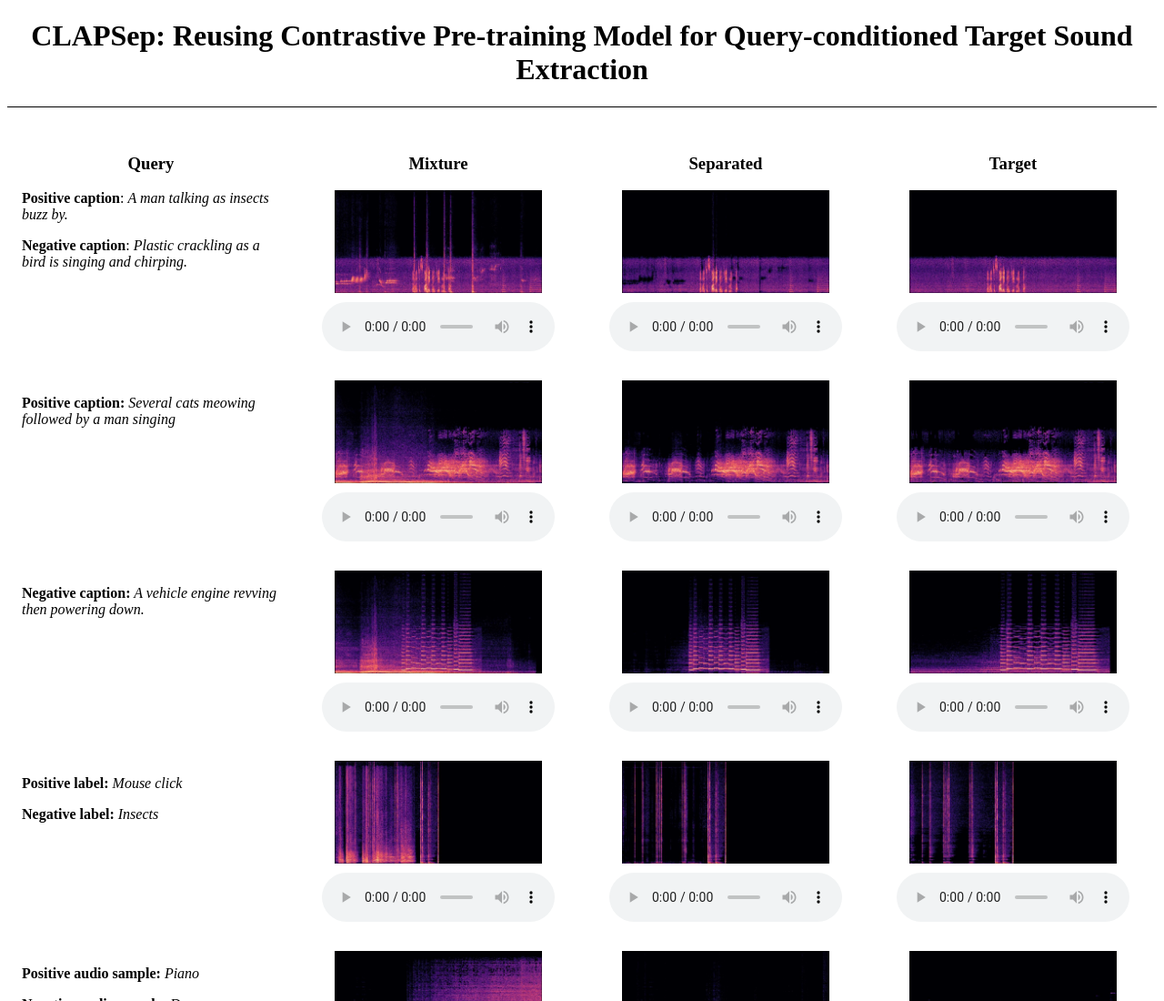
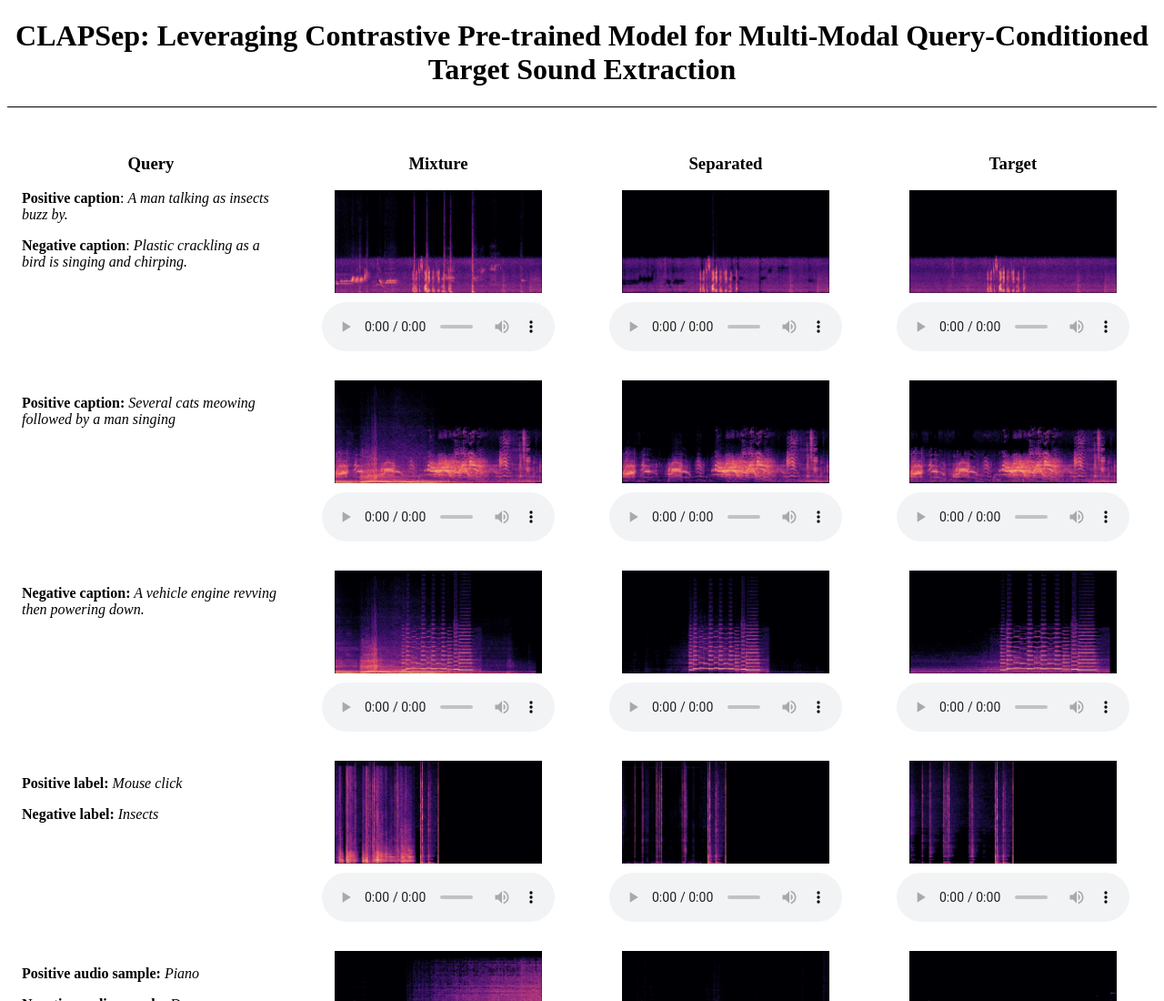
Before and after one commit to Aisaka0v0/CLAPSep_demo, a plain HTML site: page index.html in a window 1280 px wide. Shown: the top 1100 px of the page at 91% size. Drawn offline with Linux system fonts and the light colour scheme.

Commit message:
Update index.html

```diff
--- a/index.html
+++ b/index.html
@@ -40,7 +40,7 @@
 </style>
 </head>
 <body>
-<h1>CLAPSep: Reusing Contrastive Pre-training Model for Query-conditioned Target Sound Extraction</h1>
+<h1>CLAPSep: Leveraging Contrastive Pre-trained Model for Multi-Modal Query-Conditioned Target Sound Extraction</h1>
 <div class="divider"></div>
 <div class="half-container">
   <div class="row">
```
